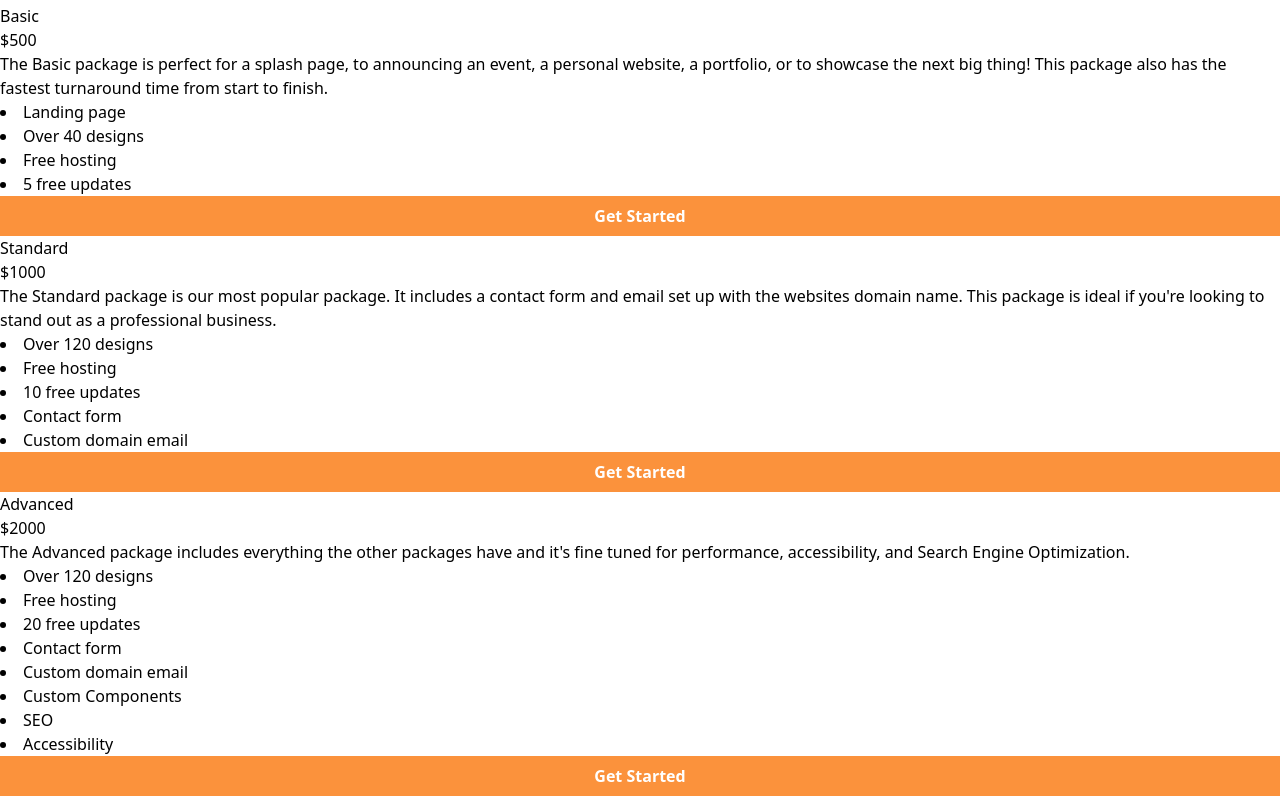
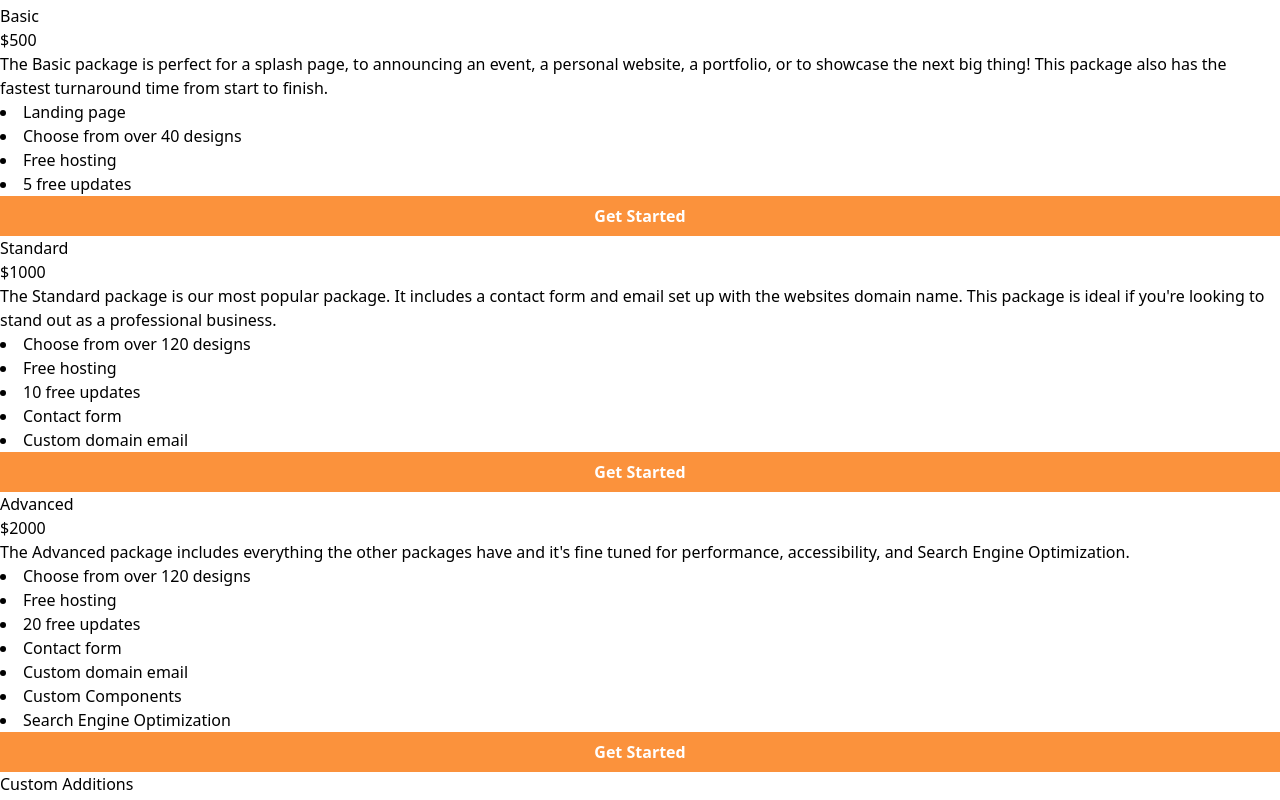
Before and after one commit to soldierforus/soaz, an Angular app: page / in a window 1280 px wide. Shown: the part 400-1200 px from the top of the page. Built offline with nearby package versions, Linux system fonts and the light colour scheme.

Commit message:
over nn designs

```diff
--- a/src/app/pricing/pricing.component.ts
+++ b/src/app/pricing/pricing.component.ts
@@ -17,7 +17,7 @@ export class PricingComponent implements OnInit {
       description: 'The Basic package is perfect for a splash page, to announcing an event, a personal website, a portfolio, or to showcase the next big thing!  This package also has the fastest turnaround time from start to finish.',
       bullets: [
         'Landing page',
-        'Over 40 designs',
+        'Choose from over 40 designs',
         'Free hosting',
         '5 free updates'
       ]
@@ -27,7 +27,7 @@ export class PricingComponent implements OnInit {
       price: 1000,
       description: 'The Standard package is our most popular package.  It includes a contact form and email set up with the websites domain name.  This package is ideal if you\'re looking to stand out as a professional business.',
       bullets: [
-        'Over 120 designs',
+        'Choose from over 120 designs',
         'Free hosting',
         '10 free updates',
         'Contact form',
@@ -39,14 +39,13 @@ export class PricingComponent implements OnInit {
       price: 2000,
       description: 'The Advanced package includes everything the other packages have and it\'s fine tuned for performance, accessibility, and Search Engine Optimization.',
       bullets: [
-        'Over 120 designs',
+        'Choose from over 120 designs',
         'Free hosting',
         '20 free updates',
         'Contact form',
         'Custom domain email',
         'Custom Components',
-        'SEO',
-        'Accessibility'
+        'Search Engine Optimization',
       ]
     },
     {
@@ -55,7 +54,6 @@ export class PricingComponent implements OnInit {
       bullets: [
         'Multi-page website',
         'Custom design',
-        'Free hosting',
         '20 free updates',
         'Contact form',
         'Custom domain email',
```
